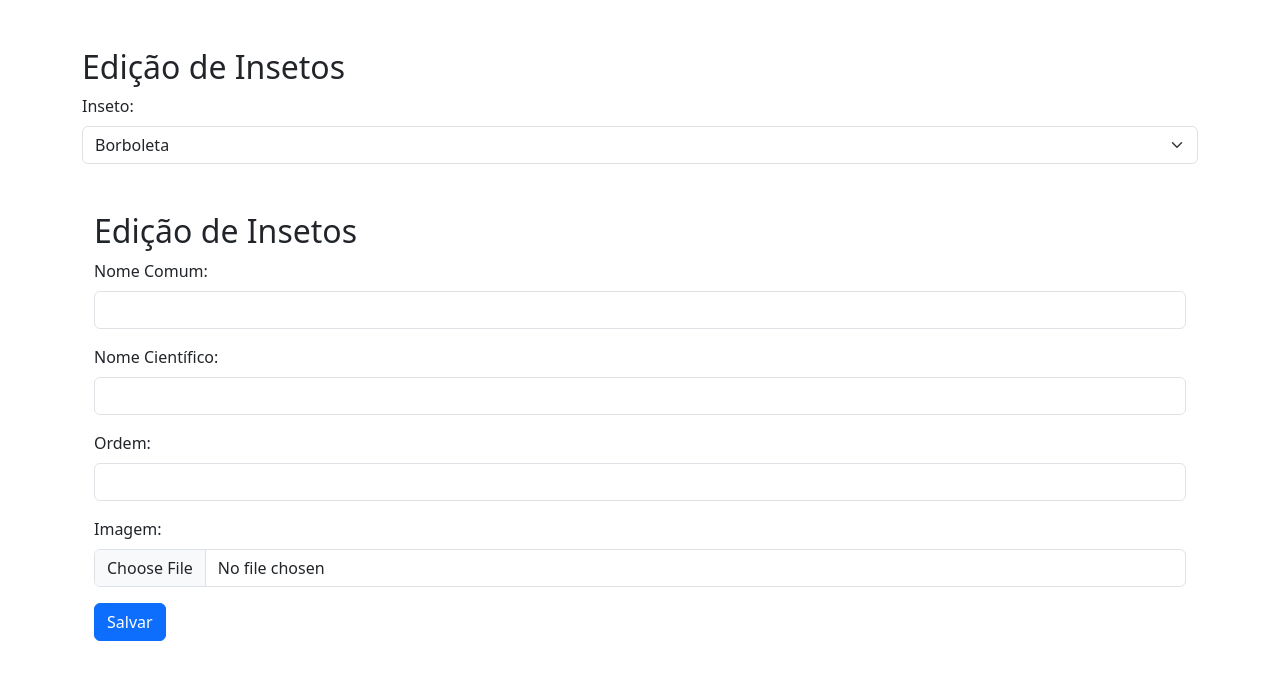
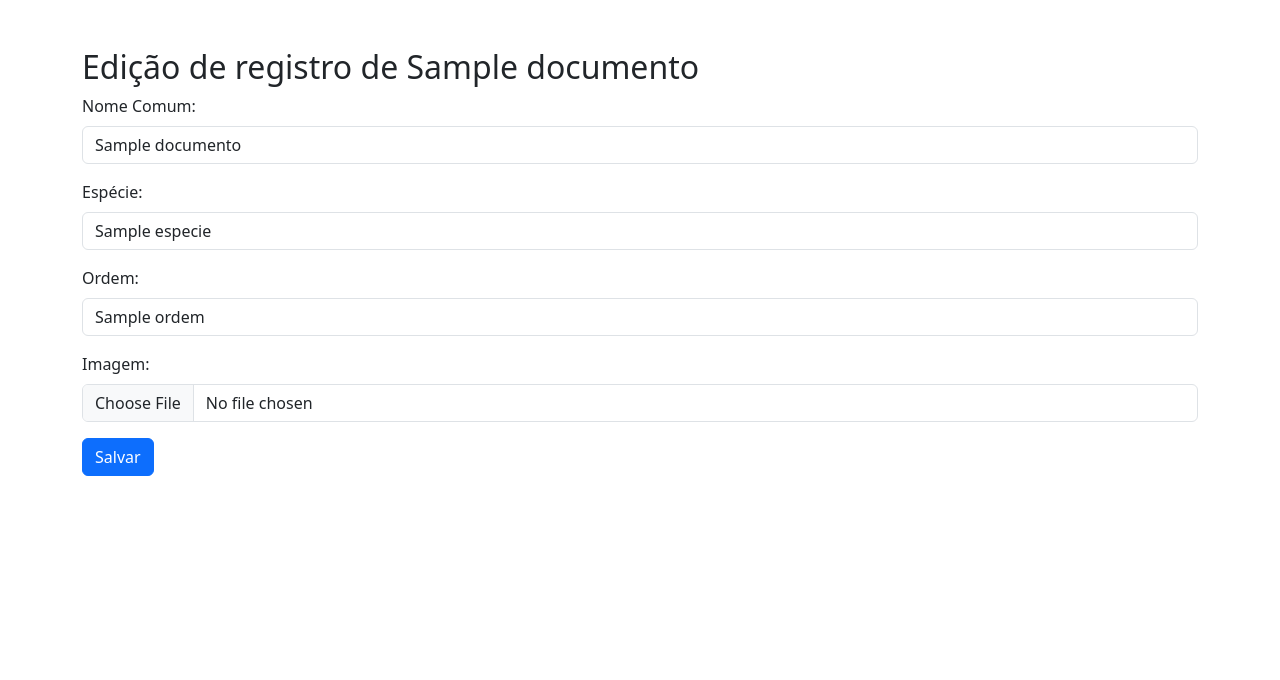
Before and after one commit to brenobcamp/desafio-ntt, a Python web app: template templates/edicao.html in a window 1280 px wide. Shown: the part 56-736 px from the top of the page. Run offline with Jinja, Linux system fonts and the light colour scheme; the template is opened without the code that fills it: most values are stand-ins (such as "Sample title", 1, 10 or a date in 2020).

Commit message:
atualizando edição

```diff
--- a/templates/base.html
+++ b/templates/base.html
@@ -19,7 +19,7 @@
             <a class="nav-link" href="{{ url_for('catalog.cadastro') }}">Cadastro</a>
           </li>
           <li class="nav-item">
-            <a class="nav-link" href="{{ url_for('catalog.edicao')}}">Edição</a>
+            <a class="nav-link" href="">Edição</a>
           </li>
           <li class="nav-item">
             <a class="nav-link" href="{{ url_for('catalog.remocao') }}">Remoção</a>
--- a/templates/edicao.html
+++ b/templates/edicao.html
@@ -5,94 +5,27 @@
 {% block main %}
 
 <div class="container mt-5">
-    <h2>Edição de Insetos</h2>
-    <form id="form-edicao">
+  <h2>Edição de registro de {{ documentos['nome']}}</h2>
+  <form action="post" method="post" enctype="multipart/form-data">
     <div class="mb-3">
-        <label for="inseto-selecionado" class="form-label">Inseto:</label>
-        <select class="form-select" id="inseto-selecionado" required>
-          <option value="">Selecione um inseto</option>
-          <!-- Opções dos insetos serão preenchidas aqui -->
-        </select>
-      </div>
-
-  <div class="container mt-5">
-    <h2>Edição de Insetos</h2>
-    <form id="form-edicao" enctype="multipart/form-data">
-      <div class="mb-3">
-        <label for="nome-comum" class="form-label">Nome Comum:</label>
-        <input type="text" class="form-control" id="nome-comum" required>
+      <label for="nome" class="form-label">Nome Comum:</label>
+      <input type="text" class="form-control" name="nome" id="nome" value="{{ documentos['nome'] }}" required>
     </div>
     <div class="mb-3">
-        <label for="nome-cientifico" class="form-label">Nome Científico:</label>
-        <input type="text" class="form-control" id="nome-cientifico" required>
+      <label for="especie" class="form-label">Espécie:</label>
+      <input type="text" class="form-control" name="especie" id="especie" value="{{ documentos['especie'] }}" required>
     </div>
     <div class="mb-3">
       <label for="ordem" class="form-label">Ordem:</label>
-        <input type="text" class="form-control" id="ordem" required>
+      <input type="text" class="form-control" name="ordem" id="ordem" value="{{ documentos['ordem'] }}" required>
     </div>
     <div class="mb-3">
-        <label for="imagem" class="form-label">Imagem:</label>
-        <input type="file" class="form-control" id="imagem">
+      <label for="file" class="form-label">Imagem:</label>
+      <input type="file" class="form-control" name="file" id="file">
     </div>
     <button type="submit" class="btn btn-primary">Salvar</button>
   </form>
 </div>
 
-  <script src="https://cdn.jsdelivr.net/npm/bootstrap@5.3.0/dist/js/bootstrap.bundle.min.js"></script>
-  <script>
-// Função para lidar com a submissão do formulário de edição
-function handleFormSubmit(event){
-  event.preventDefault();
-
-  const nomeComum = document.getElementById('nome-comum').value;
-  const nomeCientifico = document.getElementById('nome-cientifico').value;
-  const ordem = document.getElementById('ordem').value;
-  const imagemFile = document.getElementById('imagem').files[0];
-
-  // Simular a atualização do inseto no servidor
-  console.log('Inseto atualizado:');
-  console.log('Nome Comum:', nomeComum);
-  console.log('Nome Científico:', nomeCientifico);
-  console.log('Ordem:', ordem);
-  console.log('Imagem:', imagemFile);
-
-  // Limpar os campos do formulário
-  document.getElementById('nome-comum').value = '';
-  document.getElementById('nome-cientifico').value = '';
-  document.getElementById('ordem').value = '';
-  document.getElementById('imagem').value = '';
-}
-
-
-// Adicionar um evento de submissão ao formulário de edição
-const formEdicao = document.getElementById('form-edicao');
-formEdicao.addEventListener('submit', handleFormSubmit);
-
-function loadInsetos() {
-  const insetoSelecionado = document.getElementById('inseto-selecionado');
-
-  // Simular uma lista de insetos
-  const insetos = [
-    { id: 1, nomeComum: 'Borboleta', nomeCientifico: 'Lepidoptera', ordem: 'a', imagem: 'borboleta.jpg' },
-    { id: 2, nomeComum: 'Abelha', nomeCientifico: 'Hymenoptera', ordem: 'b', imagem: 'abelha.jpg' },
-    { id: 3, nomeComum: 'Formiga', nomeCientifico: 'Formicidae', ordem: 'c', imagem: 'formiga.jpg' },
-  ];
-
-  // Limpar o conteúdo existente
-  insetoSelecionado.innerHTML = '';
-
-  // Adicionar as opções dos insetos ao menu de seleção
-  insetos.forEach((inseto) => {
-    const option = document.createElement('option');
-    option.value = inseto.id;
-    option.textContent = inseto.nomeComum;
-    insetoSelecionado.appendChild(option);
-  });
-}
-
-// Chamar a função de carregamento de insetos quando a página carregar
-window.addEventListener('load', loadInsetos);
-
-  </script>
 
 {% endblock %}
```
Also changed, not shown: catalog.py (+31 -10 lines), static/user_files/borboleta99554347_gettyimages-901509230.jpg (added), static/user_files/percevejopercevejo-picasso.jpg (deleted). Lines whose indentation alone changed are shown as unchanged.
